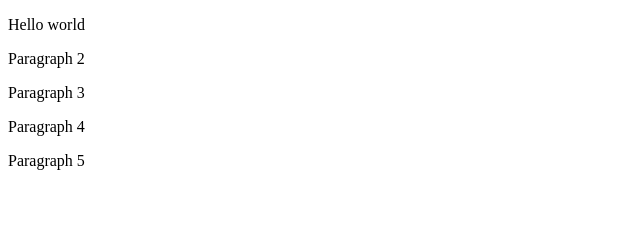
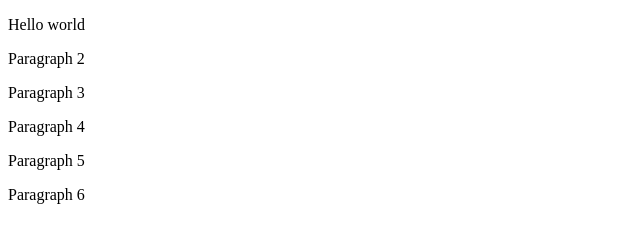
Before and after one commit to onrsama/linux-git, a plain HTML site: page index.html in a window 1280 px wide. Shown: the whole page, without its empty margins (0-640 px from the left). Drawn offline with Linux system fonts and the light colour scheme.

Commit message:
menambahkan paragraf ke-6

```diff
--- a/index.html
+++ b/index.html
@@ -10,5 +10,6 @@
    <p>Paragraph 3</p>
    <p>Paragraph 4</p>
    <p>Paragraph 5</p>
+   <p>Paragraph 6</p>
 </body>
 </html>
```
